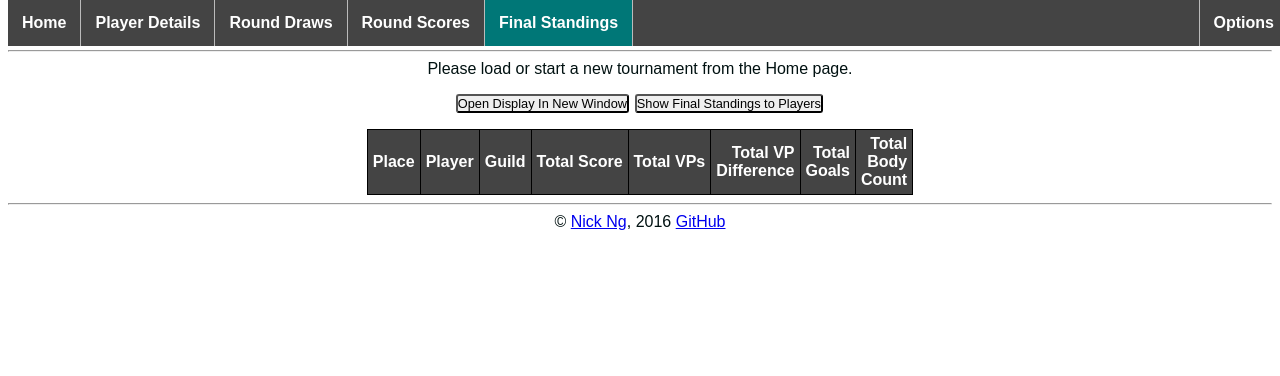
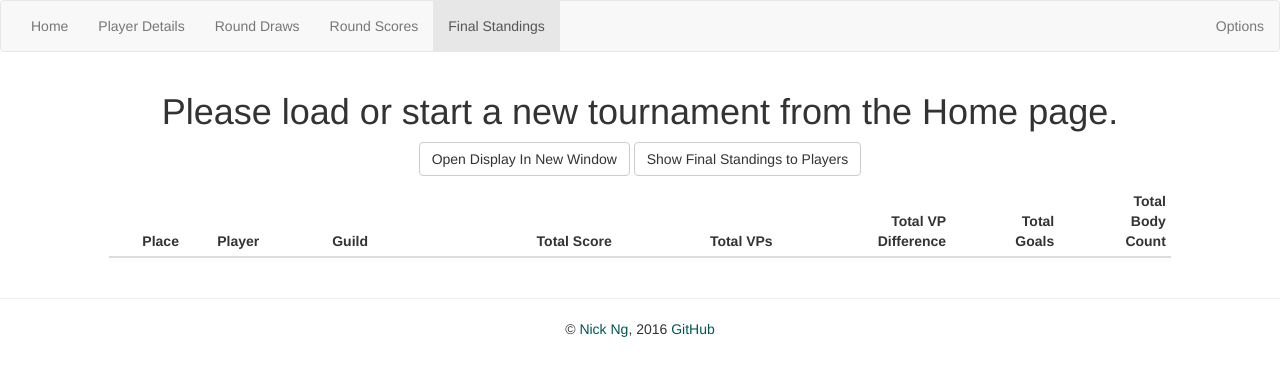
Before and after one commit to nick-ng/NickTTnjs, a website: page pages/finalstandings.html in a window 1280 px wide. Drawn offline with nearby package versions, Linux system fonts and the light colour scheme; files that its build step writes are made by us from their sources; no server answers; files whose address does not match are found by name.

Commit message:
Bootstrap for Final Standings.

```diff
--- a/css/extra.css
+++ b/css/extra.css
@@ -7,3 +7,8 @@
 .v-mid {
   vertical-align:middle !important;
 }
+
+.h-mid {
+  margin-left: auto !important;
+  margin-right: auto !important;
+}
--- a/js/finalstandings.js
+++ b/js/finalstandings.js
@@ -15,9 +15,6 @@ $( document ).ready(function() {
 function addPlayerRow(customID, equal) {
   //Get number of rows already in the table.
   equal = equal || false;
-  var rowProperties = $('#tbl-final').prop('rows');
-  //var rowCount = rowProperties.length; // Can be combined into one line but having it like this so I know later.
-  //var newID = customID || rowCount; // There will be one more row than there are players because of the header row.
   var autoID = Math.max(...rowIDList) + 1;
   var newID = customID || autoID;
   var placeStr = ordinal_suffix_of(newID);
@@ -27,15 +24,15 @@ function addPlayerRow(customID, equal) {
   rowIDList.push(newID);
   // The row's contents
   var tableRowContent = '<tr id="playerRow' + newID + '">' +
-    '<td style="text-align: right;">' + placeStr + '</td>' +
-    '<td style="text-align: left;" id="short_name' + newID + '"></td>' +
-    '<td style="text-align: left;" id="faction' + newID + '"></td>' +
-    '<td style="text-align: right;" id="total_score' + newID + '"></td>' +
-    '<td style="text-align: right;" id="total_vps' + newID + '"></td>' +
-    '<td style="text-align: right;" id="total_vp_diff' + newID + '"></td>' +
-    '<td style="text-align: right;" id="total_goals' + newID + '"></td>' +
-    '<td style="text-align: right;" id="total_bodies' + newID + '"></td>';
-  $( '#tbl-final tr:last' ).after( tableRowContent ); // Append a new row.
+    '<td class="text-center">' + placeStr + '</td>' +
+    '<td id="short_name' + newID + '"></td>' +
+    '<td id="faction' + newID + '"></td>' +
+    '<td class="text-right" id="total_score' + newID + '"></td>' +
+    '<td class="text-right" id="total_vps' + newID + '"></td>' +
+    '<td class="text-right" id="total_vp_diff' + newID + '"></td>' +
+    '<td class="text-right" id="total_goals' + newID + '"></td>' +
+    '<td class="text-right" id="total_bodies' + newID + '"></td>';
+  $( '#tbl-final tbody' ).append(tableRowContent); // Append a new row.
 
   return newID;
 };
@@ -63,11 +60,11 @@ function calculateStandings(playerList) {
 };
 
 function activateDisplayControls() {
-  $( '#openDisplayButton' ).button().click(function() {
+  $( '#openDisplayButton' ).click(function() {
     //Open webpage
     window.open( './display', '_blank', 'toolbar=0,location=0,menubar=0' );
   });
-  $( '#displayFinalButton' ).button().click(function() {
+  $( '#displayFinalButton' ).click(function() {
     updateDisplay();
   });
 };
@@ -118,7 +115,7 @@ function maxByKey(arr,keyName) {
 }
 
 socket.on( 'pushAllPlayerDetails', function(playerList, instructions) {
-  $( '#tbl-final').find("tr:gt(0)").remove();
+  $( '#tbl-final tbody tr' ).remove();
   //console.log(playerList);
   playerList = calculateStandings(playerList);
   playerList = sortStandings(playerList);
@@ -134,11 +131,11 @@ socket.on( 'pushAllPlayerDetails', function(playerList, instructions) {
     $( '#total_vp_diff' + id).text(playerList[i].totalVPDiff);
     $( '#total_goals' + id).text(playerList[i].totalGoals);
     if (playerList[i].totalGoals == maxGoals) {
-      $( '#total_goals' + id).addClass('highlight-best');
+      $( '#total_goals' + id).addClass('bg-success');
     }
     $( '#total_bodies' + id).text(playerList[i].totalBodies);
     if (playerList[i].totalBodies == maxBodies) {
-      $( '#total_bodies' + id).addClass('highlight-best');
+      $( '#total_bodies' + id).addClass('bg-success');
     }
   };
   $( '#outstream' ).html( '' );
--- a/pages/finalstandings.html
+++ b/pages/finalstandings.html
@@ -1,51 +1,71 @@
 <!doctype html>
-<html>
+<html lang=en>
   <head>
-    <title>Nick's Tournament Tool</title>
+    <meta charset=utf-8>
+    <meta http-equiv="X-UA-Compatible" content="IE=edge">
+    <meta name="viewport" content="width=device-width, initial-scale=1">
+    <title>Final Standings &mdash; Nick's Tournament Tool</title>
     <link rel="shortcut icon" href="narwhal-32.png" />
-    <link rel="stylesheet" type="text/css" href="nickstyle.css" />
+    <link href="css/bootstrap.min.css" rel="stylesheet">
+    <link href="extra.css" rel="stylesheet">
   </head>
   <body>
-  <ul class="navbar-ul">
-    <li class="navbar-li"><a class="navbar-a" href="./">Home</a></li>
-    <li class="navbar-li"><a class="navbar-a" href="./playerdetails">Player Details</a></li>
-    <li class="navbar-li"><a class="navbar-a" href="./rounddraws">Round Draws</a></li>
-    <li class="navbar-li"><a class="navbar-a" href="./roundscores">Round Scores</a></li>
-    <li class="navbar-li"><a class="navbar-a act" href="./finalstandings">Final Standings</a></li>
-    <li class="navbar-tk" id="tournamentKeyDisplay"></li>
-    <li class="navbar-li" style="float:right"><a class="navbar-a" href="./options">Options</a></li>
+    <!-- Nav bar start -->
+    <nav class="navbar navbar-default">
+      <div class="container-fluid">
+        <ul class="nav navbar-nav">
+          <li><a href="./">Home</a></li>
+          <li><a href="./playerdetails">Player Details</a></li>
+          <li><a href="./rounddraws">Round Draws</a></li>
+          <li><a href="./roundscores">Round Scores</a></li>
+          <li class="active"><a href="./finalstandings">Final Standings</a></li>
+          <li><p class="navbar-text" id="tournamentKeyDisplay"></p></li>
         </ul>
-<div style="margin-top:50px;">
-  <hr />
-  <div class="mini-h" id="outstream"></div>
-  <p class="mini-h">
-    <button id="openDisplayButton" type="button">Open Display In New Window</button>
-    <button id="displayFinalButton" type="button">Show Final Standings to Players</button>
+        <ul class="nav navbar-nav navbar-right">
+          <li><a href="./options">Options</a></li>
+        </ul>
+      </div>
+    </nav>
+    <!-- Nav bar end -->
+    <!-- Start of main content -->
+    <div class="row">
+      <div class="col-md-1"> </div>
+      <div class="col-md-10">
+        <h1 class="text-center" id="outstream"></h1>
+        <p class="text-center">
+          <button id="openDisplayButton" class="btn btn-default" type="button">Open Display In New Window</button>
+          <button id="displayFinalButton" class="btn btn-default" type="button">Show Final Standings to Players</button>
         </p>
-  <table id="tbl-final">
-    <tbody>
+        <table id="tbl-final" class="table table-striped table-condensed">
+          <thead>
             <tr>
               <!-- You may need to generate this row. -->
-        <th style="text-align: right;">Place</th>
-        <th style="text-align: left;">Player</th>
-        <th id="FactionHeader" style="text-align: left;">Guild</th>
-        <th style="text-align: right;">Total Score</th>
-        <th style="text-align: right;">Total VPs</th>
-        <th style="text-align: right;">Total VP<br/>Difference</th>
-        <th style="text-align: right;">Total<br/>Goals</th>
-        <th style="text-align: right;">Total<br/>Body<br/>Count</th>
+              <th class="text-center">Place</th>
+              <th>Player</th>
+              <th id="FactionHeader">Guild</th>
+              <th class="text-right">Total Score</th>
+              <th class="text-right">Total VPs</th>
+              <th class="text-right">Total VP<br/>Difference</th>
+              <th class="text-right">Total<br/>Goals</th>
+              <th class="text-right">Total<br/>Body<br/>Count</th>
             </tr>
-    </tbody>
+          </thead>
+          <tbody></tbody>
         </table>
       </div>
+    <div class="col-md-1"> </div>
+    </div>
+    <div class="row">
+      <div class="col-md-12">
         <hr />
-    <footer class="footer">&copy; <a href="http://nick-ng.com" target="_blank">Nick Ng</a>, 2016 <a href="https://github.com/nick-ng/NickTTnjs">GitHub</a></footer>
-    </center>
+        <footer class="text-center">&copy; <a href="http://nick-ng.com" target="_blank">Nick Ng</a>, 2016 <a href="https://github.com/nick-ng/NickTTnjs">GitHub</a></footer>
+      </div>
+    </div>
+    <!-- End of main content -->
 
     <script type="text/javascript" src="socket.io-1.4.5.js"></script>
     <script type="text/javascript" src="jquery-2.2.3.min.js"></script>
-    <link rel="stylesheet" href="jquery-ui.min.css">
-    <script type="text/javascript" src="jquery-ui.min.js"></script>
+    <script src="js/bootstrap.min.js"></script>
     <script type="text/javascript" src="jquery.cookie.js"></script>
     <script type="text/javascript" src="common.js"></script>
     <script type="text/javascript" src="finalstandings.js"></script>
```
Also changed, not shown: js/playerdetails.js (+4 -14 lines), pages/options.html (+1 -1 lines), pages/playerdetails.html (+9 -3 lines), pages/rounddraws.html (+1 -1 lines), pages/roundscores.html (+1 -1 lines). Lines whose indentation alone changed are shown as unchanged.
